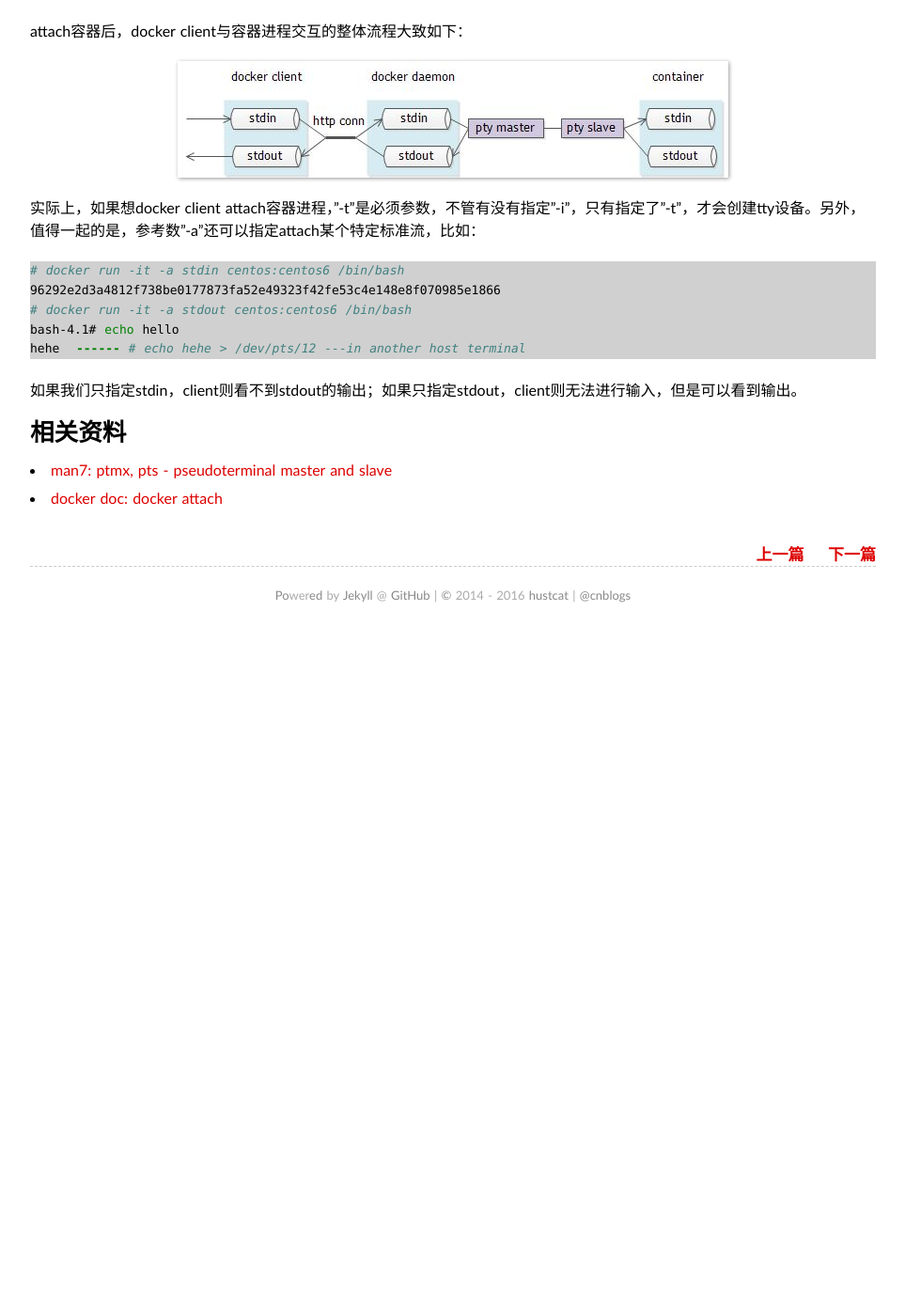
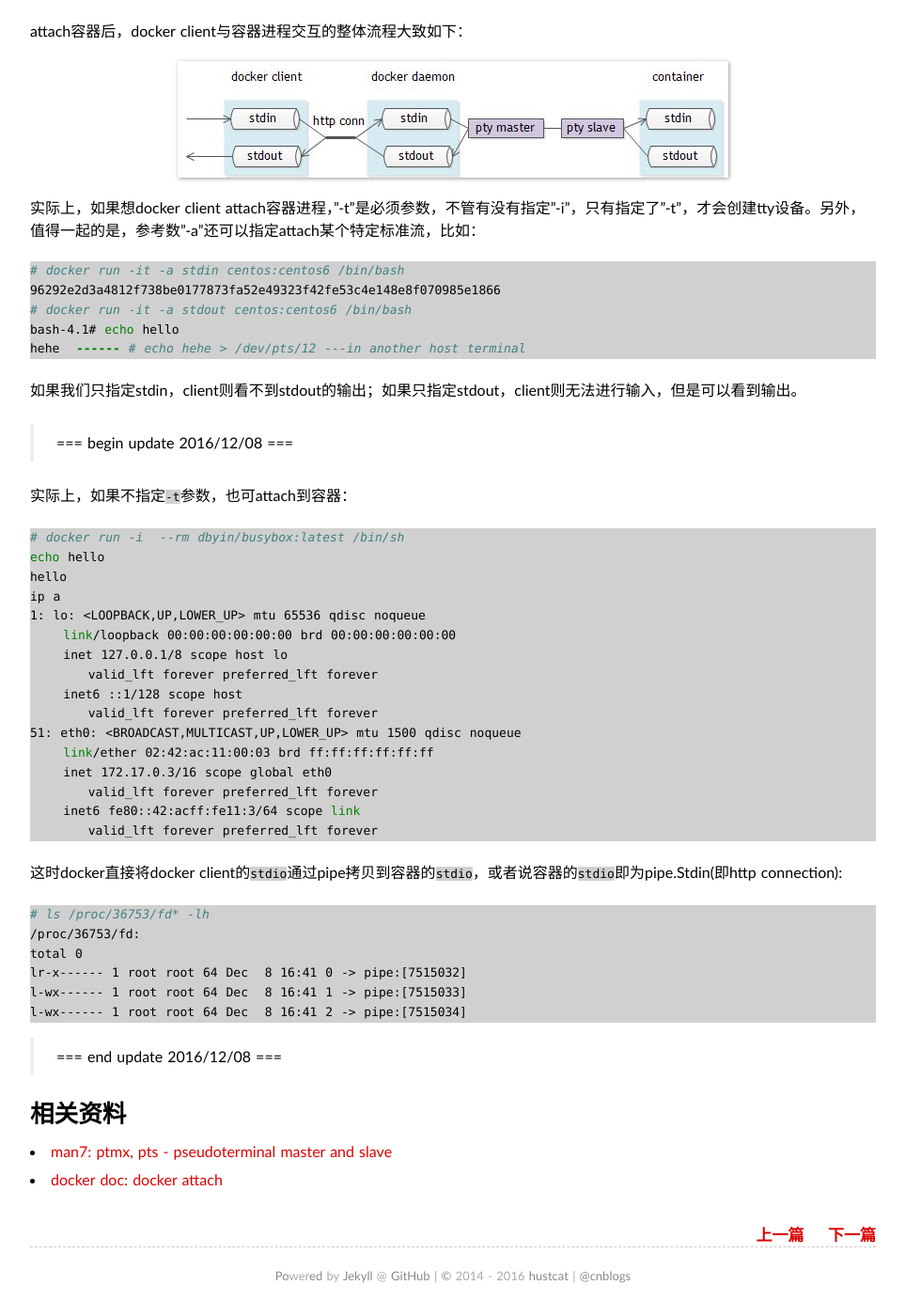
Before and after one commit to hustcat/hustcat.github.io, a Jekyll site: the page built from _posts/2015-11-03-terminal-and-docker.md, in a window 1280 px wide and 1400 px high, scrolled down 6944 px. Shown: the whole window at 94% size, without its empty margins (158-1121 px from the left). Built offline with Jekyll 4.4.1, drawn with Linux system fonts in a browser that asks for light colours; some web fonts are replaced; comment, search, counter and statistics services are not loaded; before the commit the page ends 7620 px from its top, so only the background shows below that.

Commit message:
Update 2015-11-03-terminal-and-docker.md
update

````diff
--- a/_posts/2015-11-03-terminal-and-docker.md
+++ b/_posts/2015-11-03-terminal-and-docker.md
@@ -370,6 +370,42 @@ hehe  ------ # echo hehe > /dev/pts/12 ---in another host terminal
 ```
 如果我们只指定stdin，client则看不到stdout的输出；如果只指定stdout，client则无法进行输入，但是可以看到输出。
 
+>  === begin update 2016/12/08 ===
+
+实际上，如果不指定`-t`参数，也可attach到容器：
+
+```sh
+# docker run -i  --rm dbyin/busybox:latest /bin/sh
+echo hello
+hello
+ip a
+1: lo: <LOOPBACK,UP,LOWER_UP> mtu 65536 qdisc noqueue
+    link/loopback 00:00:00:00:00:00 brd 00:00:00:00:00:00
+    inet 127.0.0.1/8 scope host lo
+       valid_lft forever preferred_lft forever
+    inet6 ::1/128 scope host
+       valid_lft forever preferred_lft forever
+51: eth0: <BROADCAST,MULTICAST,UP,LOWER_UP> mtu 1500 qdisc noqueue
+    link/ether 02:42:ac:11:00:03 brd ff:ff:ff:ff:ff:ff
+    inet 172.17.0.3/16 scope global eth0
+       valid_lft forever preferred_lft forever
+    inet6 fe80::42:acff:fe11:3/64 scope link
+       valid_lft forever preferred_lft forever
+```
+
+这时docker直接将docker client的`stdio`通过pipe拷贝到容器的`stdio`，或者说容器的`stdio`即为pipe.Stdin(即http connection):
+
+```sh
+# ls /proc/36753/fd* -lh
+/proc/36753/fd:
+total 0
+lr-x------ 1 root root 64 Dec  8 16:41 0 -> pipe:[7515032]
+l-wx------ 1 root root 64 Dec  8 16:41 1 -> pipe:[7515033]
+l-wx------ 1 root root 64 Dec  8 16:41 2 -> pipe:[7515034]
+```
+
+>  === end update 2016/12/08 ===
+
 # 相关资料
 * [man7: ptmx, pts - pseudoterminal master and slave](http://man7.org/linux/man-pages/man4/pts.4.html)
 * [docker doc: docker attach](http://docs.docker.com/v1.4/reference/commandline/cli/#attach)
````
